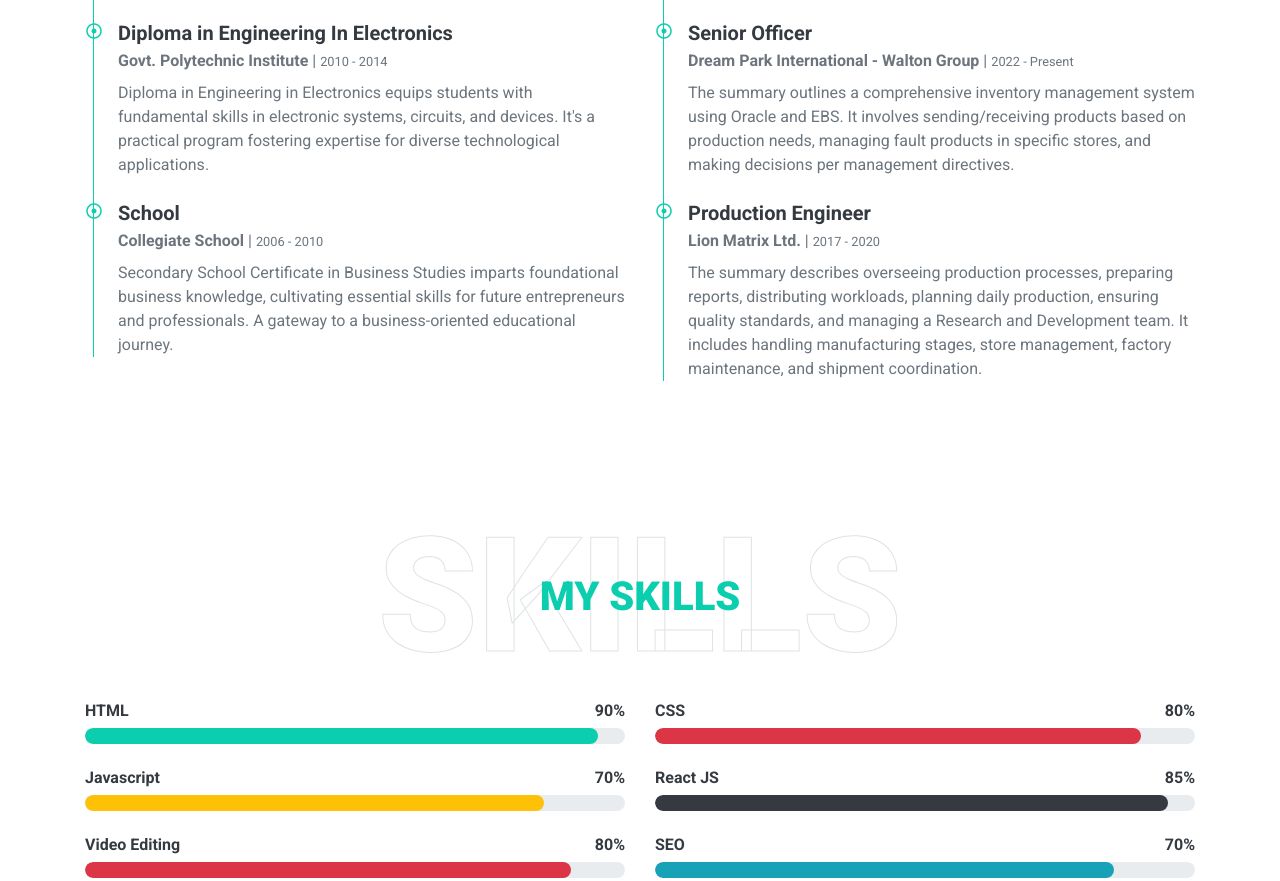
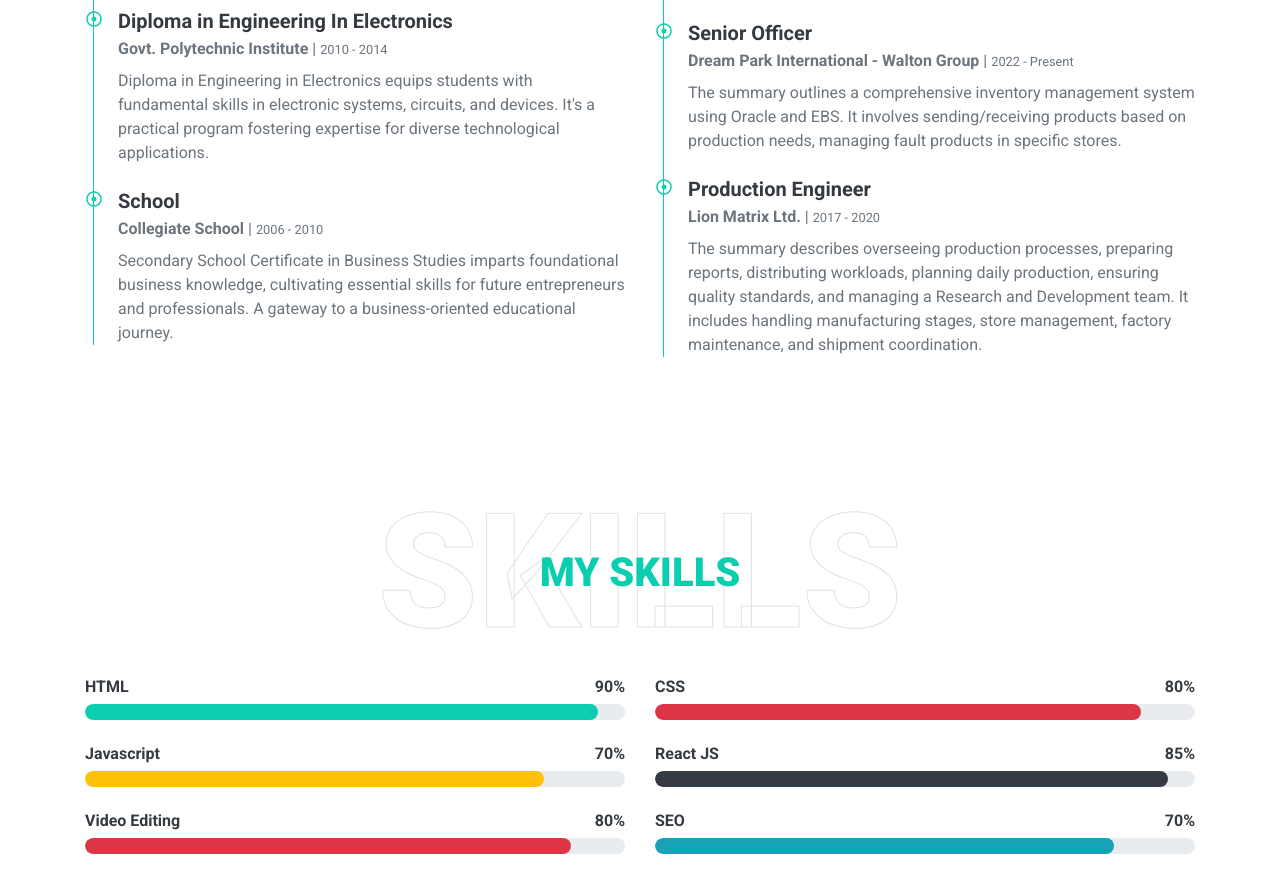
Before and after one commit to emselimahmed/emselimahmed.github.io, a plain HTML site: page index.html in a window 1280 px wide. Shown: the part 2086-2967 px from the top of the page. Drawn offline with nearby package versions, Linux system fonts and the light colour scheme.

Commit message:
Update index.html

```diff
--- a/index.html
+++ b/index.html
@@ -183,7 +183,7 @@
                             <i class="far fa-dot-circle text-primary position-absolute" style="top: 2px; left: -32px;"></i>
                             <h5 class="font-weight-bold mb-1">Senior Officer</h5>
                             <p class="mb-2"><strong>Dream Park International - Walton Group</strong> | <small>2022 - Present</small></p>
-                            <p>The summary outlines a comprehensive inventory management system using Oracle and EBS. It involves sending/receiving products based on production needs, managing fault products in specific stores, and making decisions per management directives.</p>
+                            <p>The summary outlines a comprehensive inventory management system using Oracle and EBS. It involves sending/receiving products based on production needs, managing fault products in specific stores.</p>
                         </div>
                         <div class="position-relative mb-4">
                             <i class="far fa-dot-circle text-primary position-absolute" style="top: 2px; left: -32px;"></i>
```
